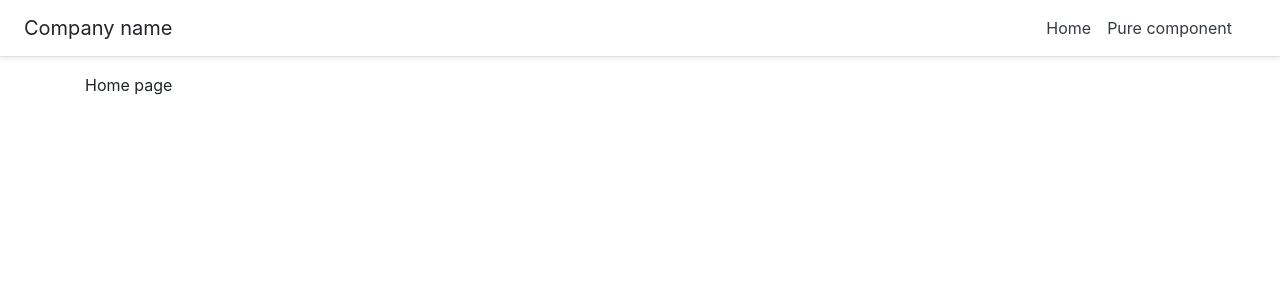
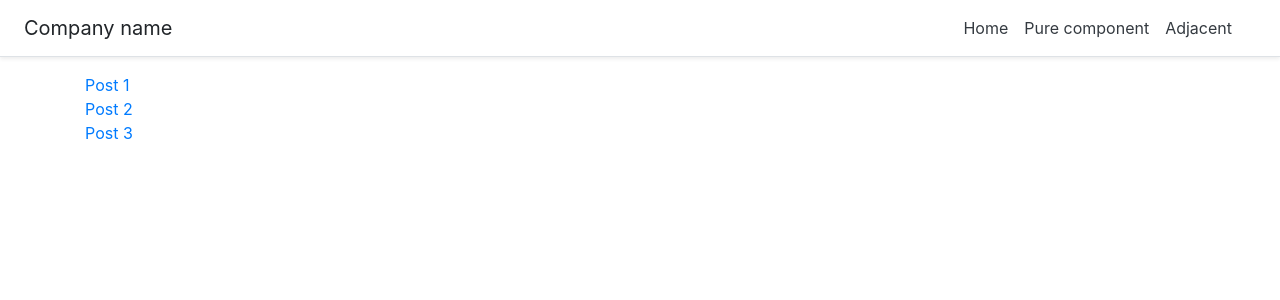
Before and after one commit to vadiminsk/react-advanced, a React (Create React App) app: page /adjel in a window 1280 px wide. Shown: the top 300 px of the page. Built offline with nearby package versions, Linux system fonts and the light colour scheme.

Commit message:
prepared to hoc

```diff
--- a/src/App.js
+++ b/src/App.js
@@ -4,6 +4,7 @@ import Home from './components/Home';
 import Header from './components/Header';
 import pureComponent from './components/pureComponent';
 import PureCompF from './components/PureCompF';
+import Adjel from './components/Adjel';
 
 const App = () => {
   return (
@@ -11,6 +12,7 @@ const App = () => {
       <Header />
       <div className='container'>
         <Switch>
+          <Route path='/adjel' component={Adjel} />
           <Route path='/purecomp' component={pureComponent} />
           <Route path='/purecompF' component={PureCompF} />
           <Route path='/' component={Home} />
--- /dev/null
+++ b/src/components/Adjel.js
@@ -0,0 +1,20 @@
+import React from 'react';
+import { Link } from 'react-router-dom';
+
+const Adjel = () => {
+  const ids = [
+    { id: '1', name: 'Post 1' },
+    { id: '2', name: 'Post 2' },
+    { id: '3', name: 'Post 3' },
+  ];
+
+  const list = ids.map(({ id, name }) => (
+    <div key={id}>
+      <Link to={id}>{name}</Link>
+    </div>
+  ));
+
+  return <div>{list}</div>;
+};
+
+export default Adjel;
--- a/src/components/Header.js
+++ b/src/components/Header.js
@@ -1,5 +1,5 @@
 import React from 'react';
-import { Link, NavLink } from 'react-router-dom';
+import { NavLink } from 'react-router-dom';
 
 const Header = () => {
   return (
@@ -13,6 +13,9 @@ const Header = () => {
           <NavLink className='p-2 text-dark' to='/purecomp'>
             Pure component
           </NavLink>
+          <NavLink className='p-2 text-dark' to='/adjel'>
+            Adjacent
+          </NavLink>
         </nav>
       </div>
     </header>
```
